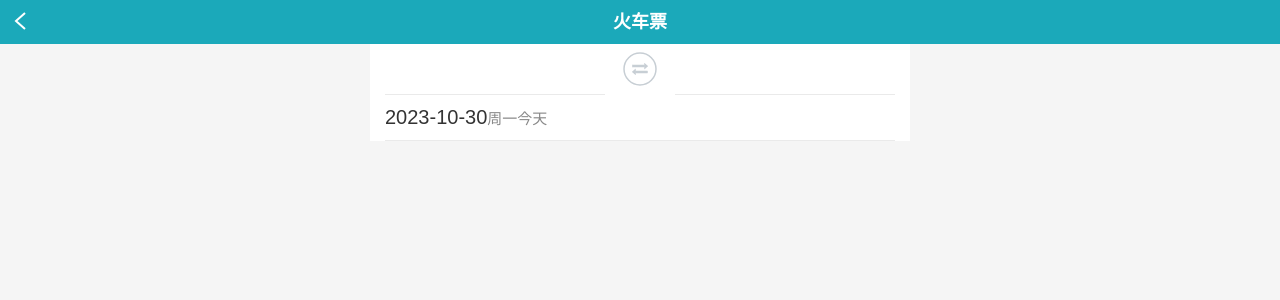
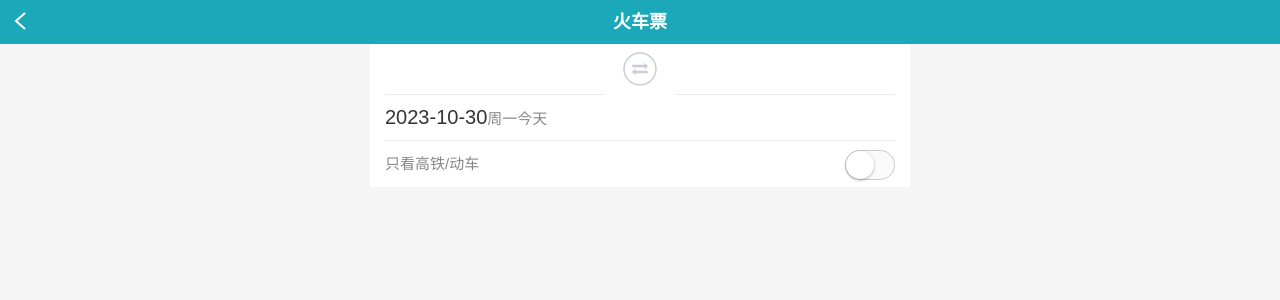
Before and after one commit to LoveWei0/WhereToGoReact, a React (Vite) app: page / in a window 1280 px wide. Shown: the top 300 px of the page. Built offline with nearby package versions, Linux system fonts and the light colour scheme.

Commit message:
feat: highSpeed component static

```diff
--- a/package.json
+++ b/package.json
@@ -16,6 +16,7 @@
     "@reduxjs/toolkit": "^1.9.7",
     "antd": "5.7.3",
     "axios": "^1.6.0",
+    "classnames": "^2.3.2",
     "dayjs": "^1.11.10",
     "react": "^18.2.0",
     "react-dom": "^18.2.0",
--- a/src/App.css
+++ b/src/App.css
@@ -10,3 +10,71 @@
   padding: 5px 15px 0;
   background-color: #fff;
 }
+
+.high-speed {
+  height: 46px;
+  line-height: 46px;
+  display: flex;
+}
+
+.high-speed-label {
+  flex: 1;
+  text-align: left;
+  font-size: 15px;
+  color: #888;
+}
+
+.high-speed-switch {
+  text-align: right;
+  flex: 1;
+  position: relative;
+}
+
+.high-speed-track {
+  display: inline-block;
+  width: 50px;
+  height: 30px;
+  background-color: #ccc;
+  border-radius: 16px;
+  padding: 1px;
+  vertical-align: middle;
+  box-sizing: border-box;
+  position: relative;
+}
+
+.high-speed-track.checked {
+  background-color: #1ba9ba;
+}
+
+.high-speed-handle {
+  position: absolute;
+  top: 1px;
+  left: 1px;
+  z-index: 1000;
+  width: 28px;
+  height: 28px;
+  background-color: #fff;
+  border-radius: 50%;
+  box-shadow: 0 1px 3px rgba(0, 0, 0, 0.3);
+  transition: transform 0.1s ease-out;
+  box-sizing: border-box;
+}
+
+.high-speed-handle.checked {
+  transform: translateX(20px);
+}
+
+.high-speed-track::after {
+  position: absolute;
+  left: 15px;
+  content: '';
+  width: 34px;
+  height: 28px;
+  background-color: #fafafa;
+  border-radius: 0 15px 15px 0;
+  transition: transform 0.13s ease-out;
+}
+
+.high-speed-track.checked::after {
+  transform: scale(0);
+}
--- a/src/App.tsx
+++ b/src/App.tsx
@@ -5,8 +5,11 @@
 import Header from './components/header'
 import Journey from './components/journey'
 import DepartDate from './components/departDate'
+// classnames
+import classnames from 'classnames'
 
 export default function App() {
+  const highSpeed = false
   return (
     <>
       <div className="header-wrapper">
@@ -15,6 +18,23 @@
       <form action="./query.html" className="form">
         <Journey />
         <DepartDate />
+        <div className="high-speed">
+          <div className="high-speed-label">只看高铁/动车</div>
+          <div className="high-speed-switch">
+            <input type="hidden" name="highSpeed" />
+            <div
+              className={classnames('high-speed-track', {
+                checked: highSpeed
+              })}
+            >
+              <span
+                className={classnames('high-speed-handle', {
+                  checked: highSpeed
+                })}
+              ></span>
+            </div>
+          </div>
+        </div>
       </form>
     </>
   )
```
Also changed, not shown: 1 other file (tests, documents, lock files or other folders).
